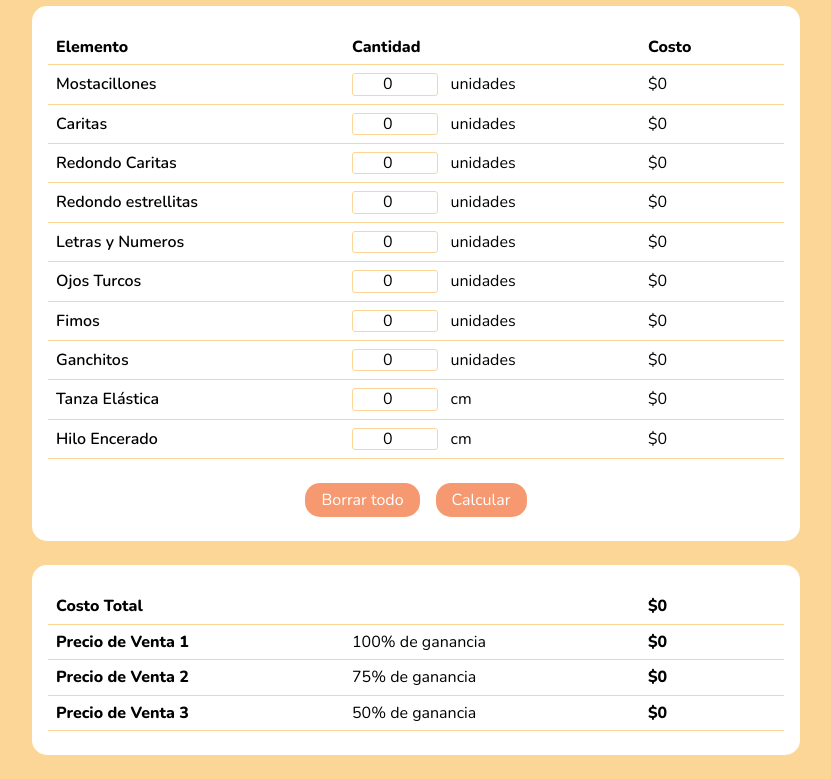
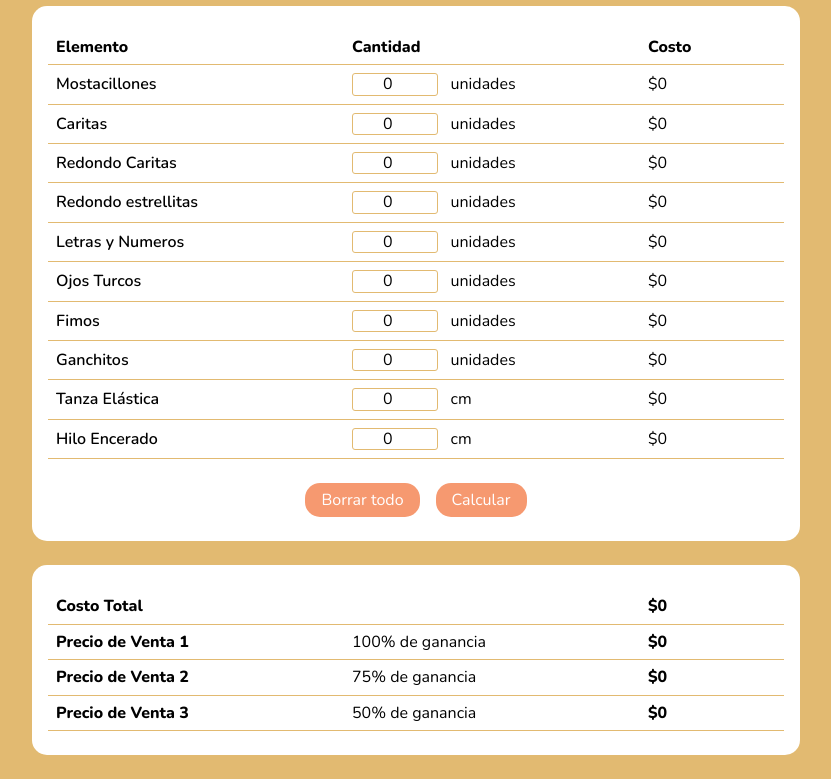
Before and after one commit to cintiavic/rainbowcalculadora, a plain HTML site: page index.html in a window 1280 px wide. Shown: the part 277-1056 px from the top of the page, without its empty margins (224-1055 px from the left). Drawn offline with nearby package versions, Linux system fonts and the light colour scheme.

Commit message:
Update variables.css

```diff
--- a/css/variables.css
+++ b/css/variables.css
@@ -1,7 +1,7 @@
 :root{
     --primary-font: "Nunito", sans-serif;
 
-    --naranja: #FCD697;
+    --naranja: #E2BA71;
     --rojo: #F69970;
     --negro:#050505;
     --gris:#bebebe;
```
